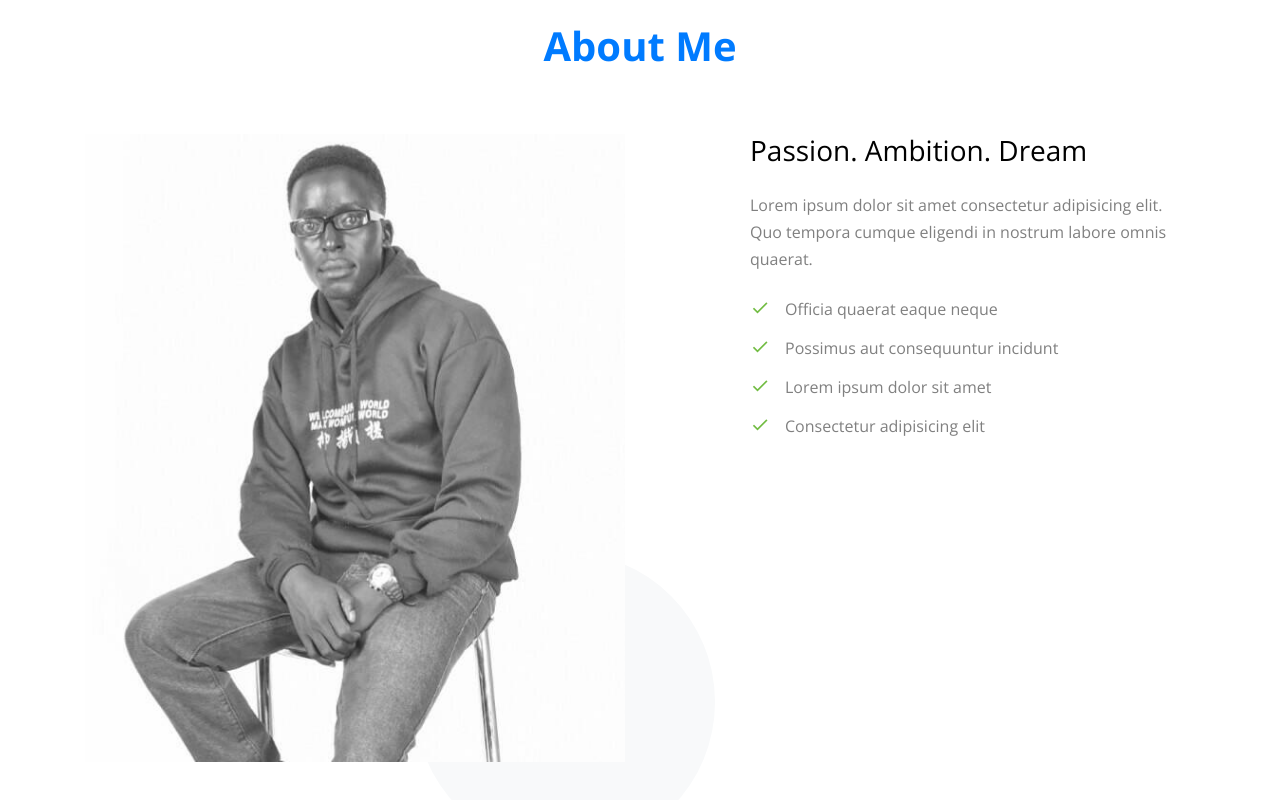
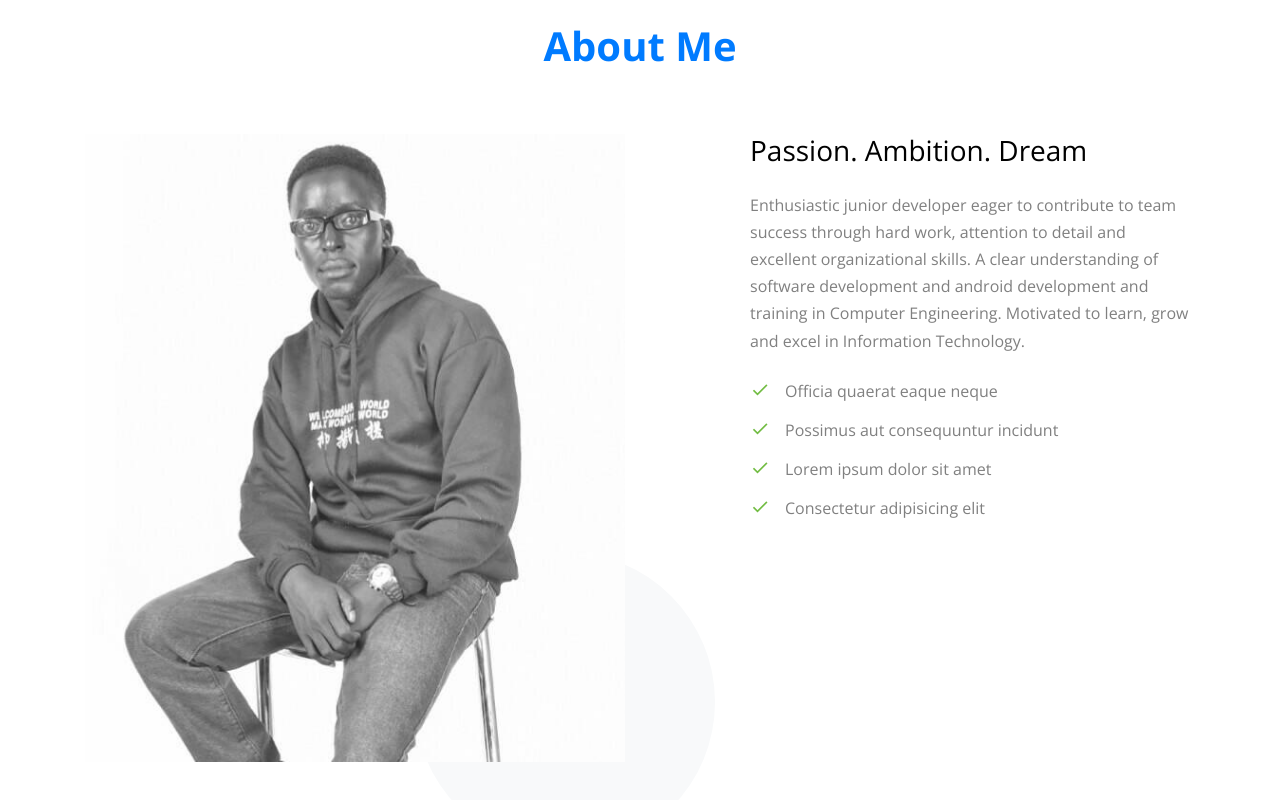
Before and after one commit to mervinkogei/Vincent-Portfolio, a plain HTML site: page index.html in a window 1280 px wide. Shown: the part 858-1658 px from the top of the page. Drawn offline with nearby package versions, Linux system fonts and the light colour scheme; files whose address does not match are found by name.

Commit message:
Updated the about me section

```diff
--- a/index.html
+++ b/index.html
@@ -138,7 +138,8 @@
           <div class="col-lg-5 ml-auto" data-aos="fade-up" data-aos-delay="100">
             <div class="mb-4">
               <h3 class="h3 mb-4 text-black">Passion. Ambition. Dream</h3>
-              <p>Lorem ipsum dolor sit amet consectetur adipisicing elit. Quo tempora cumque eligendi in nostrum labore omnis quaerat.</p>
+              <p>Enthusiastic junior developer eager to contribute to team success through hard work, attention to detail and excellent organizational skills. A clear understanding of software development and android development and training in Computer Engineering. Motivated to learn, grow and excel in Information Technology.
+              </p>
 
             </div>
 
```
